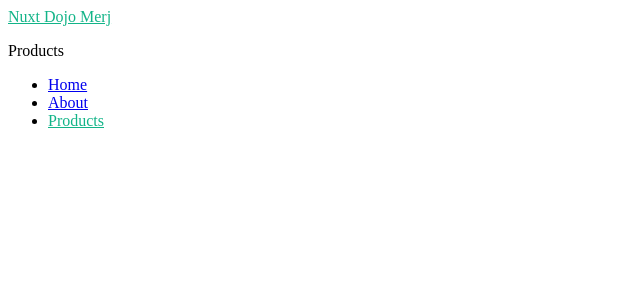
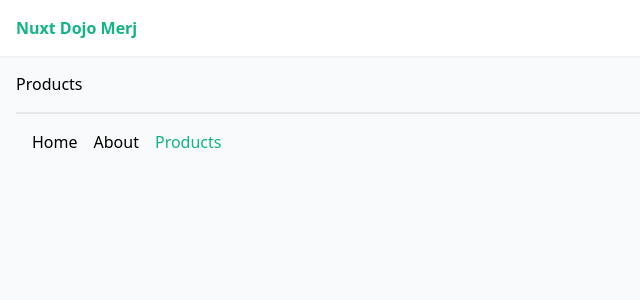
Before and after one commit to dgomezc/nuxt-dojo, a Nuxt app: page /products in a window 1280 px wide. Shown: the top 300 px of the page, without its empty margins (0-640 px from the left). Built offline with nearby package versions, Linux system fonts and the light colour scheme.

Commit message:
Add Tailwind CSS

```diff
--- /dev/null
+++ b/assets/css/tailwind.css
@@ -0,0 +1,13 @@
+@tailwind base;
+@tailwind components;
+@tailwind utilities;
+
+body {
+    @apply bg-gray-50;
+}
+
+@layer components {
+    .btn {
+        @apply bg-[#12b488] text-white px-3 py-2 rounded-md text-sm;
+    }
+}
--- a/layouts/default.vue
+++ b/layouts/default.vue
@@ -1,9 +1,9 @@
 <template>
     <div>
-      <header>
-        <nav>
-          <NuxtLink to="/">Nuxt Dojo</NuxtLink>
-          <ul>
+      <header class="shadow-sm bg-white">
+        <nav class="container mx-auto p-4 flex justify-between">
+          <NuxtLink to="/" class="font-bold">Nuxt Dojo</NuxtLink>
+          <ul class="flex gap-4">
             <li>
               <NuxtLink to="/">Home</NuxtLink>
             </li>
@@ -11,13 +11,13 @@
               <NuxtLink to="/about">About</NuxtLink>
             </li>
             <li>
-              <NuxtLink to="/products">Products</NuxtLink>
+              <NuxtLink to="/products" class="btn">Products</NuxtLink>
             </li>
           </ul>
         </nav>
       </header>
 
-      <div>
+      <div class="container mx-auto p-4">
         <slot />
       </div>
     </div>
--- a/layouts/products.vue
+++ b/layouts/products.vue
@@ -1,17 +1,17 @@
 <template>
   <div>
-    <header>
-      <nav>
-        <NuxtLink to="/products">Nuxt Dojo Merj</NuxtLink>
+      <header class="shadow-sm bg-white">
+        <nav class="container mx-auto p-4">
+        <NuxtLink to="/products" class="font-bold">Nuxt Dojo Merj</NuxtLink>
       </nav>
     </header>
 
-    <div>
+    <div class="container mx-auto p-4">
       <slot />
     </div>
 
-    <footer>
-      <ul>
+    <footer class="container mx-4 p-4 flex justify-between border-t-2">
+      <ul class="flex gap-4">
         <li>
           <NuxtLink to="/">Home</NuxtLink>
         </li>
--- a/nuxt.config.ts
+++ b/nuxt.config.ts
@@ -1,4 +1,5 @@
 // https://nuxt.com/docs/api/configuration/nuxt-config
 export default defineNuxtConfig({
-    telemetry: false
+    telemetry: false,
+    modules: ['@nuxtjs/tailwindcss']
 })
--- a/package.json
+++ b/package.json
@@ -8,6 +8,7 @@
     "postinstall": "nuxt prepare"
   },
   "devDependencies": {
+    "@nuxtjs/tailwindcss": "^6.2.0",
     "nuxt": "3.0.0"
   }
 }
```
Also changed, not shown: 1 other file (tests, documents, lock files or other folders).
